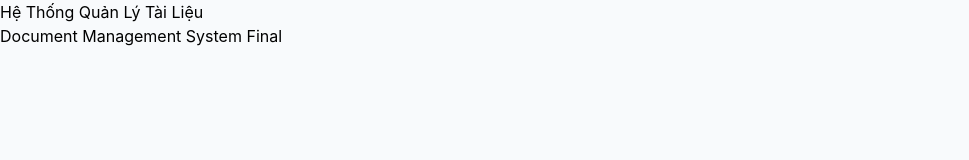
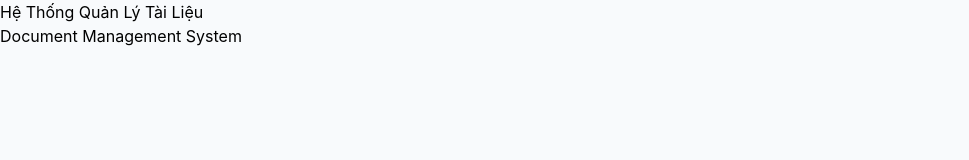
Before and after one commit to PeterPhan2005/Devops-final-project, a React (Vite) app in the folder frontend/: page / in a window 1280 px wide. Shown: the top 160 px of the page, without its empty margins (0-969 px from the left). Built offline with nearby package versions, Linux system fonts and the light colour scheme; no server answers.

Commit message:
Trigger CI/CD with Workload Identity Federation

```diff
--- a/frontend/src/App.jsx
+++ b/frontend/src/App.jsx
@@ -226,7 +226,7 @@ function App() {
           <h1 className="text-4xl font-bold text-gray-800 mb-2">
             Hệ Thống Quản Lý Tài Liệu
           </h1>
-          <p className="text-gray-500">Document Management System Final</p>
+          <p className="text-gray-500">Document Management System</p>
         </div>
 
         {/* Toast Message */}
```
